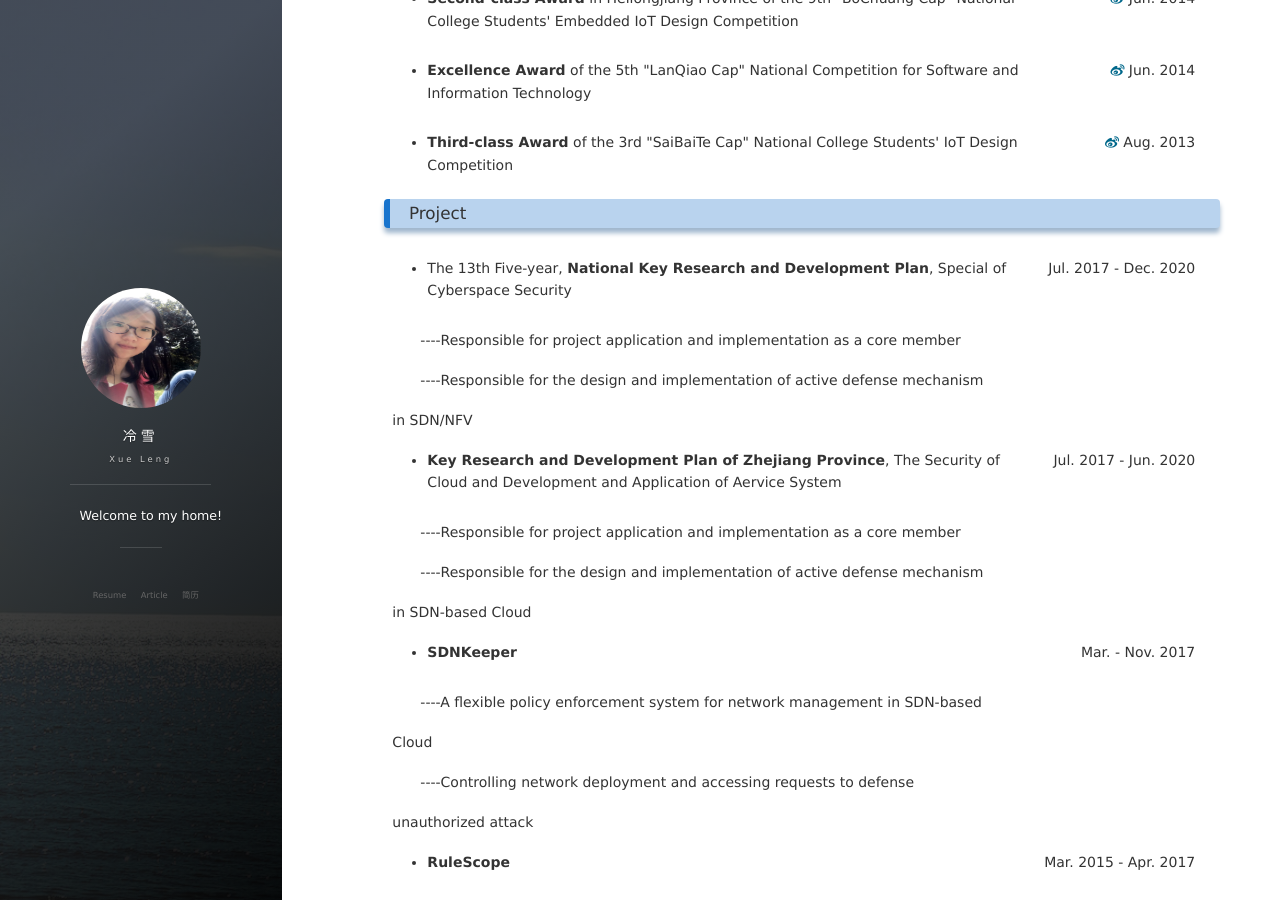
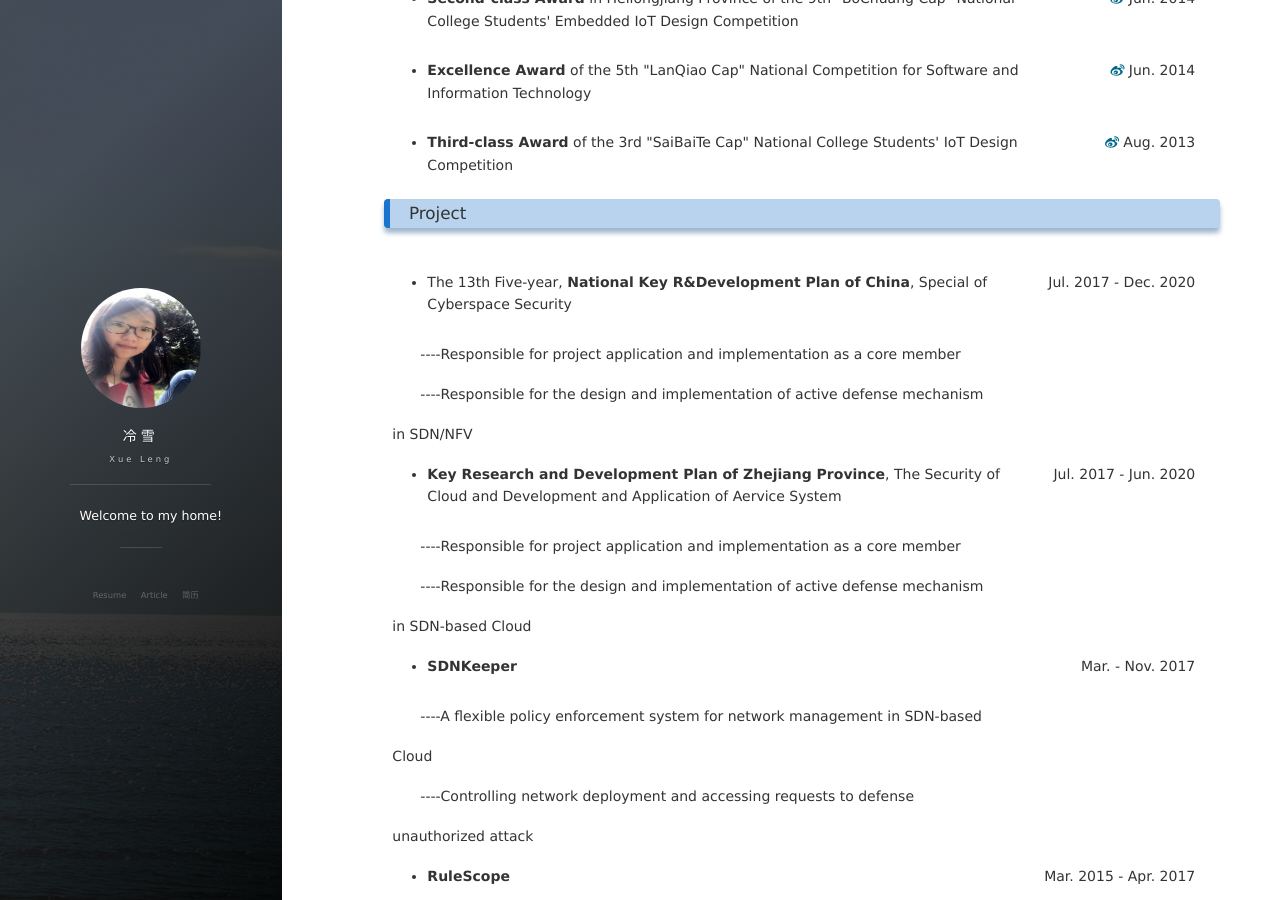
Before and after one commit to lxv458/OldWeb, a Jekyll site: the page built from index.md, in a window 1280 px wide and 900 px high, scrolled down 1880 px. Built offline with Jekyll 4.4.1, drawn with Linux system fonts in a browser that asks for light colours; nearby versions of some CDN libraries; our own code applies the rules of GitHub Pages for plain Markdown files; the list of posts is cut into pages by our own code; comment, search, counter and statistics services are not loaded.

Commit message:
Update index.md

```diff
--- a/index.md
+++ b/index.md
@@ -147,7 +147,7 @@
 ### Project
 <table>
   <tr>
-    <td align="left"><ul><li>The 13th Five-year,&nbsp;<strong>National Key Research and Development Plan</strong>, Special of Cyberspace Security</li></ul></td>
+    <td align="left"><ul><li>The 13th Five-year,&nbsp;<strong>National Key R&amp;Development Plan of China</strong>, Special of Cyberspace Security</li></ul></td>
     <td align="right" rowspan="3" style="vertical-align: text-top" width="200px">Jul. 2017&nbsp;-&nbsp;Dec. 2020</td>
   </tr>
   <tr>
```
